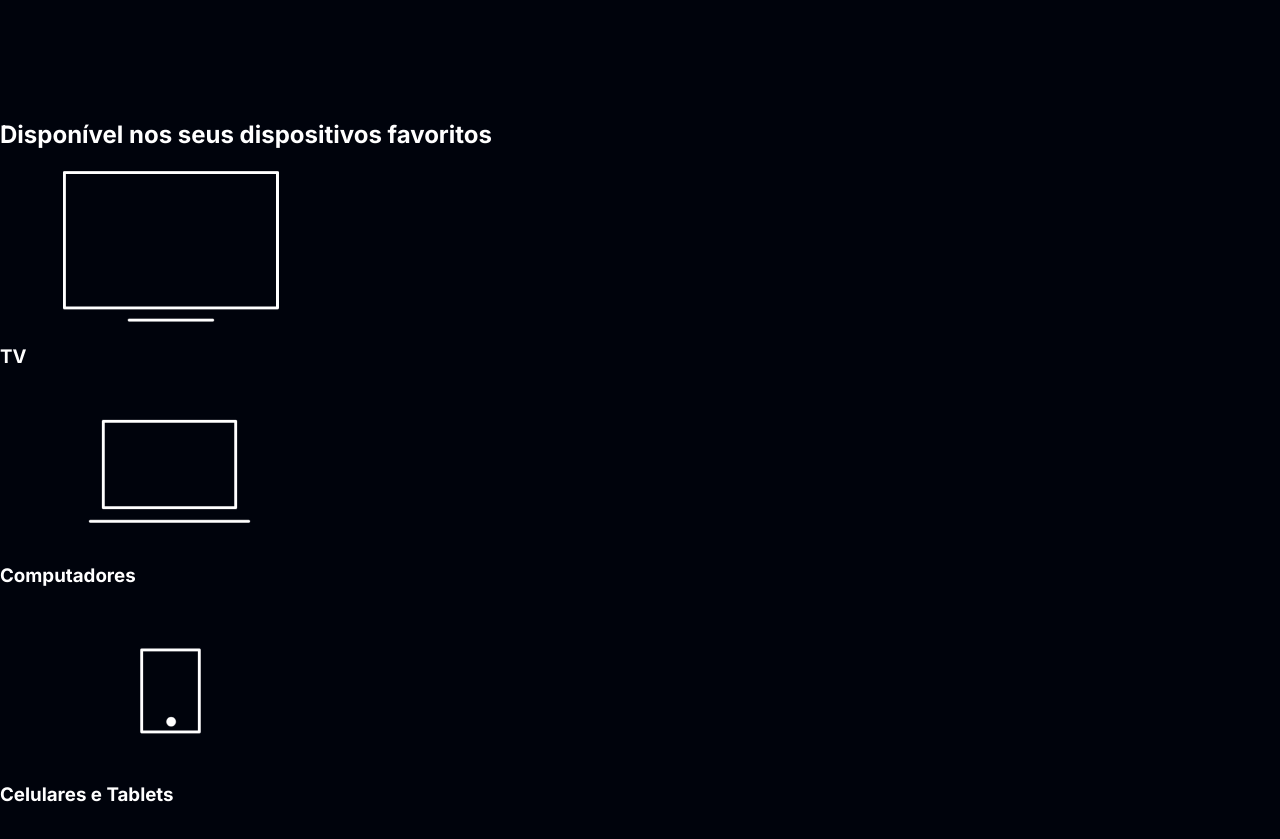
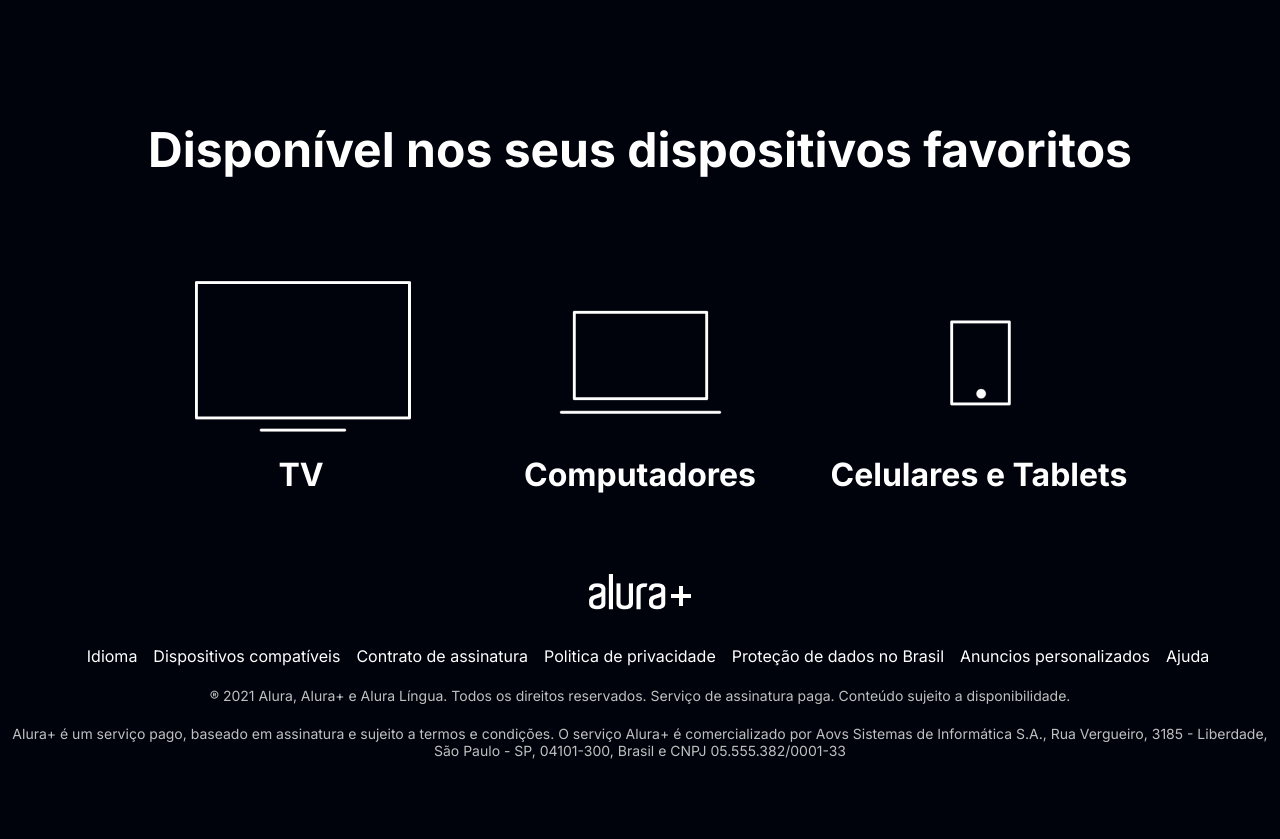
Before and after one commit to DanielRapchan/Alura-Plus, a plain HTML site: page index.html in a window 1280 px wide. Shown: the part 3080-3919 px from the top of the page. Before the commit the page ends 3886 px from the top, so only its background shows below. Drawn offline with Linux system fonts and the light colour scheme.

Commit message:
footer e pseudoclasses

```diff
--- a/index.html
+++ b/index.html
@@ -13,6 +13,7 @@
 </head>
 
 <body>
+    <main>
         <section class="container principal">
             <div class="container__caixa">
                 <h1 class="container__titulo">Com o Combo+, você pode aproveitar a Alura+ e o Alura Língua por um preço
@@ -36,7 +37,8 @@
 
         <section class="container secundario">
             <div class="container__descricao">
-            <p class="descricao__texto">Só o Combo+ oferece Alura+ e Alura Língua juntos para você ter acesso a cursos
+                <p class="descricao__texto">Só o Combo+ oferece Alura+ e Alura Língua juntos para você ter acesso a
+                    cursos
                     de diversas áreas da tecnologia e aprender inglês ou espanhol, onde e como quiser.</p>
                 <a href="wwww.alura.com.br" class="container__botao secundario__botao">Assine o Combo+</a>
             </div>
@@ -44,7 +46,8 @@
         </section>
 
         <section class="container secundario">
-        <img src="img/Notebook.png" alt="Notebook mostrando uma página de curso da Alura" class="imagem__secundaria">
+            <img src="img/Notebook.png" alt="Notebook mostrando uma página de curso da Alura"
+                class="imagem__secundaria">
             <div class="container__descricao">
                 <h2 class="descricao__titulo">Baixe seus cursos</h2>
                 <p class="descricao__texto">Baixe e assista quando e onde quiser. Assim, seus favoritos estão sempre com
@@ -69,6 +72,42 @@
                 </li>
             </ul>
         </section>
+    </main>
+
+    <footer class="rodape">
+        <img src="img/Logo.png" alt="logo da Alura Plus" class="rodape__logo">
+        <ul class="rodape__lista">
+            <li class="lista__link">
+                <a href="#">Idioma</a>
+            </li>
+            <li class="lista__link">
+                <a href="#">Dispositivos compatíveis</a>
+            </li>
+            <li class="lista__link">
+                <a href="#">Contrato de assinatura</a>
+            </li>
+            <li class="lista__link">
+                <a href="#">Politica de privacidade</a>
+            </li>
+            <li class="lista__link">
+                <a href="#">Proteção de dados no Brasil</a>
+            </li>
+            <li class="lista__link">
+                <a href="#">Anuncios personalizados</a>
+            </li>
+            <li class="lista__link">
+                <a href="#">Ajuda</a>
+            </li>
+        </ul>
+        <p class="rodape__texto">® 2021 Alura, Alura+ e Alura Língua. Todos os direitos reservados. Serviço de
+            assinatura paga. Conteúdo sujeito a disponibilidade.
+        </p>
+        <p class="rodape__texto">
+            Alura+ é um serviço pago, baseado em assinatura e sujeito a termos e condições. O serviço Alura+ é comercializado por
+            Aovs Sistemas de Informática S.A., Rua Vergueiro, 3185 - Liberdade, São Paulo - SP, 04101-300, Brasil e CNPJ
+            05.555.382/0001-33
+        </p>
+    </footer>
 </body>
 
 </html>
--- a/styles.css
+++ b/styles.css
@@ -8,6 +8,7 @@
     --cinza-secundario: #C0C0C0;
     --azul-botao: #167BF7;
     --cor-fundo: #00030C;
+    --cor-botao-efeito: #54acff;
     --fonte-primaria: 'Inter';
 }
 
@@ -94,3 +95,61 @@ body {
     display: inline-block;
     margin-top: 1em;
 }
+
+.dispositivos {
+    text-align: center;
+}
+
+.dispositivos__titulo {
+    font-size: 48px;
+    color: var(--branco-primario);
+}
+
+.dispositivos__lista {
+    display: flex;
+    justify-content: center;
+    list-style-type: none;
+    margin: 5em 0;
+}
+
+.lista__item {
+    font-size: 32px;
+    color: var(--branco-primario);
+}
+
+.rodape {
+    text-align: center;
+    margin-bottom: 5em;
+}
+
+.rodape__lista {
+    display: flex;
+    justify-content: center;
+    list-style-type: none;
+    margin-top: 2em;
+}
+
+.lista__link a {
+    text-decoration: none;
+    color: var(--branco-primario);
+    margin-left: 1em;
+}
+
+.rodape__texto {
+    margin: 1.5em 0;
+    color: var(--cinza-secundario);
+    font-size: 14px;
+}
+
+.lista__link a:hover {
+    color: var(--azul-botao);
+}
+
+.lista__link a:active {
+    color: #800080;
+}
+
+.container__botao:hover {
+    background-color: var(--cor-botao-efeito);
+    color: #000000;
+}
```
Also changed, not shown: img/Logo.png (added). Lines whose indentation alone changed are shown as unchanged.
